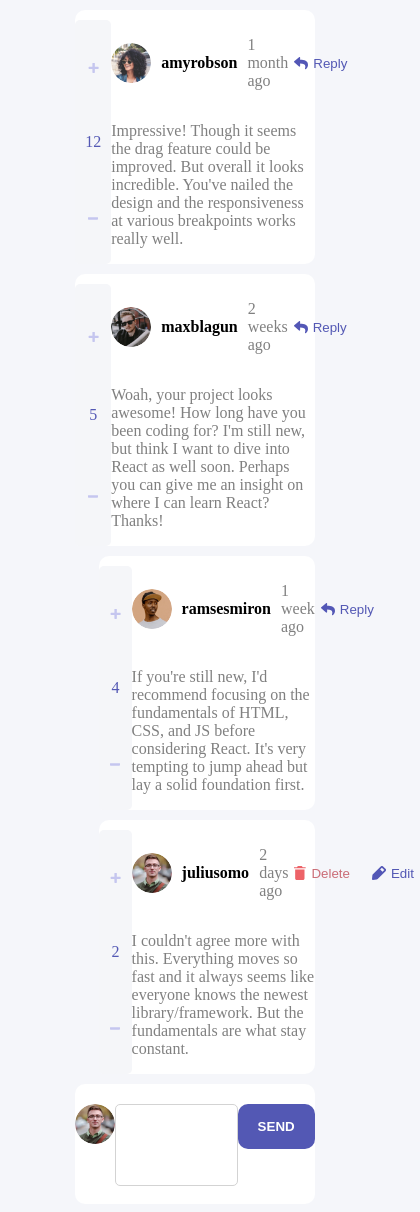
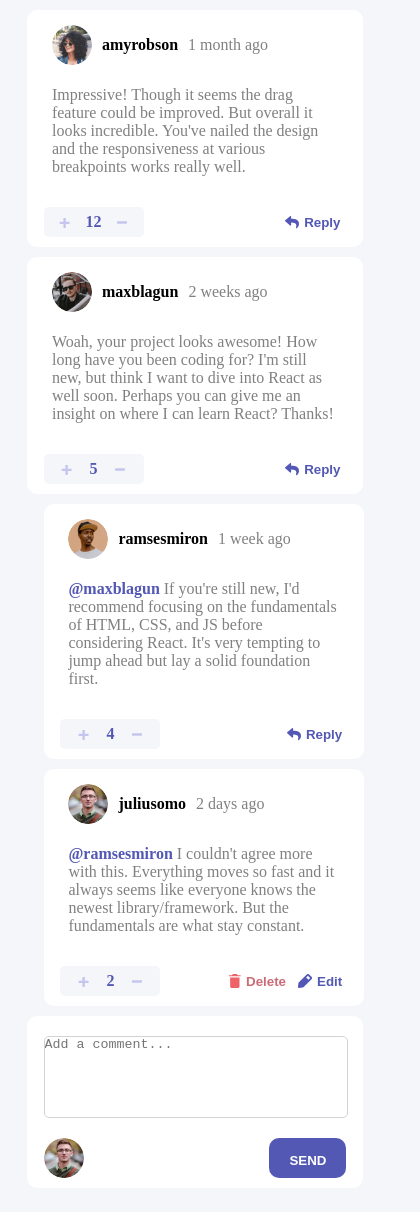
Before and after one commit to keyboard97/Interactive-comments-section-Frontend-Mentor-Vuejs, a Vue app: page / in a window 390 px wide. Shown: the whole page, 420 px wide, since content can reach past the window. Built offline with nearby package versions, Linux system fonts and the light colour scheme.

Commit message:
feat: add responsive

```diff
--- a/src/components/AddCommentComponent.vue
+++ b/src/components/AddCommentComponent.vue
@@ -1,5 +1,6 @@
 <script lang="ts" setup>
 import { ref } from '@vue/reactivity';
+import { useDimension } from '../composables/useDimension';
 import { useLoadAsset } from '../composables/useLoadImages';
 import ButtonComponent from './AtomComponents/ButtonComponent.vue';
 
@@ -10,22 +11,48 @@ interface Props {
 
 const props = defineProps<Props>()
 const emit = defineEmits(['send-comment'])
+const { isMobile } = useDimension()
+const textArea = ref("")
 
-const textArea = ref("")
 </script>
 
 <template>
-    <div class="parent-container">
-        <div class="container">
-            <img :src="useLoadAsset(props.avatar)">
-            <textarea v-model="textArea"></textarea>
-            <ButtonComponent :text="'Send'" :background-color="'#5358b4'" @click="emit('send-comment')" />
+    <div class="parent-container" :class="isMobile ? 'mobile' : ''">
+        <div class="container" :class="isMobile ? 'mobile' : ''">
+            <img :src="useLoadAsset(props.avatar)" v-if="!isMobile">
+            <textarea placeholder="Add a comment..." v-model="textArea"></textarea>
+            <ButtonComponent :text="'Send'" :background-color="'#5358b4'" @click="emit('send-comment')" v-if="!isMobile" />
+            <div class="row" v-if="isMobile">
+                <img :src="useLoadAsset(props.avatar)">
+                <ButtonComponent :text="'Send'" :background-color="'#5358b4'" @click="emit('send-comment')" />
+            </div>
         </div>
     </div>
 </template>
 
 <style scoped>
-.container>img {
+.container.mobile {
+    flex-direction: column;
+    width: 90%;
+    margin-left: 5%;
+    padding-bottom: 10px;
+}
+
+.container.mobile>textarea {
+    width: 100%;
+    padding: 0;
+}
+
+.row {
+    display: flex;
+    justify-content: space-between;
+    height: 40px;
+    width: 100%;
+    margin-top: 20px;
+}
+
+.container>img,
+.row>img {
     border-radius: 50%;
     height: 40px;
     width: 40px;
@@ -51,6 +78,14 @@ const textArea = ref("")
     padding-top: 20px;
 }
 
+.parent-container.mobile {
+    width: 90%;
+    margin-left: 5%;
+    min-height: 120px;
+    background-color: white;
+    border-radius: 10px;
+}
+
 .parent-container {
     width: 80%;
     margin-left: 10%;
--- a/src/components/AtomComponents/ButtonScoreComponent.vue
+++ b/src/components/AtomComponents/ButtonScoreComponent.vue
@@ -1,18 +1,21 @@
 <script lang="ts" setup>
+import { useDimension } from '../../composables/useDimension';
+
 
 interface Props {
     score: number
 }
 const props = defineProps<Props>()
 const emit = defineEmits(['increase-score', 'decrease-score'])
+const { isMobile } = useDimension()
 </script>
 
 <template>
-    <div class="container">
+    <div class="score-container" :class="isMobile ? 'mobile' : ''">
         <button @click="emit('increase-score')">
             <img src="../../assets/resources/images/icon-plus.svg" />
         </button>
-        <p>{{ props.score }}</p>
+        <p><b>{{ props.score }}</b></p>
         <button @click="emit('decrease-score')">
             <img src="../../assets/resources/images/icon-minus.svg" />
         </button>
@@ -24,14 +27,28 @@ p {
     /* font-weight: 600; */
     color: #5358b4;
 }
+.score-container.mobile>button{
+    height: 100%;
+    display: flex;
+    align-items: center;
+    justify-content: center;
+}
+.score-container.mobile {
+    display: flex;
+    flex-direction: row;
+    align-items: center;
+    height: 30px;
+    min-width: 100px;
+}
 
-.container {
+.score-container {
     display: flex;
     flex-direction: column;
     width: 40px;
-    /* height: 100px; */
+    height: 90%;
+    height: 100px;
     justify-content: center;
-    align-items: center;
+    align-items: center !important;
     background-color: #f5f6f9;
     border-radius: 5px;
 }
--- a/src/components/CommentCardComponent.vue
+++ b/src/components/CommentCardComponent.vue
@@ -2,19 +2,46 @@
 import ButtonScoreComponent from './AtomComponents/ButtonScoreComponent.vue';
 import { Comment } from '../interfaces/data'
 import { useLoadAsset } from '../composables/useLoadImages';
+import { useDimension } from '../composables/useDimension';
 
 interface Props {
     comment: Comment
     currentUser: string
+    replyingTo?: string
 }
 const props = defineProps<Props>()
-
+const { isMobile } = useDimension()
 </script>
 
 <template>
-    <div class="parent-container">
-        <div class="container">
-            <ButtonScoreComponent :score="props.comment.score" />
+    <div class="parent-container" :class="isMobile ? 'mobile' : ''">
+        <div class="container" :class="isMobile ? 'mobile' : ''">
+            <div class="options" :class="isMobile ? 'mobile' : ''">
+                <ButtonScoreComponent :score="props.comment.score" />
+                <div class="options-container" v-if="isMobile">
+                    <template v-if="props.comment.user.username == props.currentUser">
+                        <div class="delete-button-container">
+                            <button>
+                                <img src="../assets/resources/images/icon-delete.svg" />
+                                <b>Delete</b>
+                            </button>
+                        </div>
+                        <div class="reply-button-container">
+                            <button>
+                                <img src="../assets/resources/images/icon-edit.svg" />
+                                <b>Edit</b>
+                            </button>
+                        </div>
+                    </template>
+
+                    <div class="reply-button-container" v-if="props.comment.user.username != props.currentUser">
+                        <button>
+                            <img src="../assets/resources/images/icon-reply.svg" />
+                            <b>Reply</b>
+                        </button>
+                    </div>
+                </div>
+            </div>
             <div class="content">
                 <div class="info-card">
                     <div class="user-info-comment">
@@ -24,18 +51,18 @@ const props = defineProps<Props>()
                             <p class="created">{{ props.comment.createdAt }}</p>
                         </div>
 
-                        <div class="options-container">
+                        <div class="options-container" v-if="!isMobile">
                             <template v-if="props.comment.user.username == props.currentUser">
                                 <div class="delete-button-container">
                                     <button>
                                         <img src="../assets/resources/images/icon-delete.svg" />
-                                        Delete
+                                        <b>Delete</b>
                                     </button>
                                 </div>
                                 <div class="reply-button-container">
                                     <button>
                                         <img src="../assets/resources/images/icon-edit.svg" />
-                                        Edit
+                                        <b>Edit</b>
                                     </button>
                                 </div>
                             </template>
@@ -43,14 +70,16 @@ const props = defineProps<Props>()
                             <div class="reply-button-container" v-if="props.comment.user.username != props.currentUser">
                                 <button>
                                     <img src="../assets/resources/images/icon-reply.svg" />
-                                    Reply
+                                    <b>Reply</b>
                                 </button>
                             </div>
                         </div>
                     </div>
                 </div>
                 <div class="comment">
-                    <p>{{ props.comment.content }}</p>
+                    <p><span v-if="props.replyingTo">
+                       <b> {{ "@" + props.replyingTo }}</b></span>
+                        {{ props.comment.content }}</p>
                 </div>
             </div>
         </div>
@@ -58,6 +87,28 @@ const props = defineProps<Props>()
 </template>
 
 <style scoped>
+.options {
+    margin-top: 15px;
+}
+
+.comment>p>span {
+    color: #5358b4;
+}
+
+.options.mobile {
+    display: flex;
+    flex-direction: row;
+    justify-content: space-between;
+    align-items: center;
+    width: 90%;
+}
+
+.options.mobile>* {
+    display: flex;
+    flex-direction: row;
+    justify-content: space-between;
+}
+
 .created {
     color: gray;
     font-weight: lighter;
@@ -117,10 +168,25 @@ const props = defineProps<Props>()
     width: 85%;
 }
 
+.container.mobile {
+    flex-direction: column-reverse;
+    align-items: center;
+}
+
 .container {
     display: flex;
     justify-content: space-evenly;
+    align-items: flex-start;
     margin-top: 10px;
+}
+
+.parent-container.mobile {
+    width: 90%;
+    margin: 10px 5%;
+    min-height: 150px;
+    border-radius: 10px;
+    background-color: white;
+    padding-bottom: 10px;
 }
 
 .parent-container {
--- /dev/null
+++ b/src/composables/useDimension.ts
@@ -0,0 +1,54 @@
+import { computed, ref } from "vue";
+
+export const useDimension = () => {
+  // variable that have a reference of the height od the device that render the app
+  const deviceHeight = ref(window.innerHeight);
+  // variable that have a reference of the width od the device that render the app
+  const deviceWidth = ref(window.innerWidth > 1920 ? 1920 : window.innerWidth);
+
+  /**
+   * Method that modify the reference of the width variable
+   *
+   * @returns
+   */
+  const onWindowResize = () =>
+    (deviceWidth.value = window.innerWidth > 1920 ? 1920 : window.innerWidth);
+
+  /**
+   * Computed method that calculate the width of the right and left main containers in the app.
+   * - If the app is render in a desktop device left container have a 32% of the screen and
+   * right container have the rest width minus 80px (it comprends margin between the containers)
+   * - If the app is render in a mobile device both containers have the same width
+   */
+  const computedUploadLeftContainerWidth = computed(() => {
+    return deviceWidth.value > 900
+      ? `${Math.round(deviceWidth.value * 0.32)}px`
+      : `${Math.round(deviceWidth.value * 0.8)}px`;
+  });
+  const computedUploadRightContainerWidth = computed(() => {
+    return deviceWidth.value > 900
+      ? `${deviceWidth.value - Math.round(deviceWidth.value * 0.32) - 80}px`
+      : `${Math.round(deviceWidth.value * 0.8)}px`;
+  });
+
+  /**
+   * Method that computed if the devices that render the app is a mobile device or not
+   */
+  const isMobile = computed(() => {
+    return deviceWidth.value > 600 ? false : true;
+  });
+
+  /**
+   * Adding the event resize and if it happend execute the method onWindowResize that modify
+   * the reference variables
+   */
+  window.addEventListener("resize", onWindowResize);
+
+  return {
+    isMobile,
+    deviceHeight,
+    deviceWidth,
+    computedUploadLeftContainerWidth,
+    computedUploadRightContainerWidth,
+  };
+};
--- a/src/style.css
+++ b/src/style.css
@@ -79,6 +79,12 @@ button:focus-visible {
   }
 } */
 
+@font-face {
+  font-family: "SpaceGrotesk";
+  src: url("https://fonts.google.com/specimen/Rubik");
+}
+
 body{
   background-color: #f5f6fa;
+  font-family: Rubik;
 }
--- a/src/views/HomeView.vue
+++ b/src/views/HomeView.vue
@@ -3,17 +3,19 @@ import data from '../assets/resources/data.json'
 import AddCommentComponent from '../components/AddCommentComponent.vue';
 import ButtonComponent from '../components/AtomComponents/ButtonComponent.vue';
 import CommentCardComponent from '../components/CommentCardComponent.vue';
+import { useDimension } from '../composables/useDimension';
 
+const { isMobile } = useDimension()
 </script>
 
 <template>
-    <div class="home-parent-container">
+    <div class="home-parent-container" :class="isMobile ? 'mobile' : ''">
         <!-- <ButtonComponent :text="'Reply'" :background-color="'#5358b4'" @click=""/> -->
         <template v-for="item in data.comments">
             <CommentCardComponent :comment="item" :current-user="data.currentUser.username" />
             <template v-if="item.replies.length > 0" v-for="reply in item.replies">
-                <div class="replies-container">
-                    <CommentCardComponent :comment="reply" :current-user="data.currentUser.username"/>
+                <div class="replies-container" :class="isMobile ? 'mobile' : ''">
+                    <CommentCardComponent :comment="reply" :replying-to="reply.replyingTo" :current-user="data.currentUser.username" />
                 </div>
             </template>
         </template>
@@ -22,9 +24,18 @@ import CommentCardComponent from '../components/CommentCardComponent.vue';
 </template>
 
 <style scoped>
+.replies-container.mobile{
+    width: 95%;
+    margin-left: 5%;
+}
 .replies-container {
     width: 90%;
     margin-left: 9%;
+}
+.home-parent-container.mobile {
+    width: 100%;
+    height: 100%;
+    margin-left: 0;
 }
 
 .home-parent-container {
```
